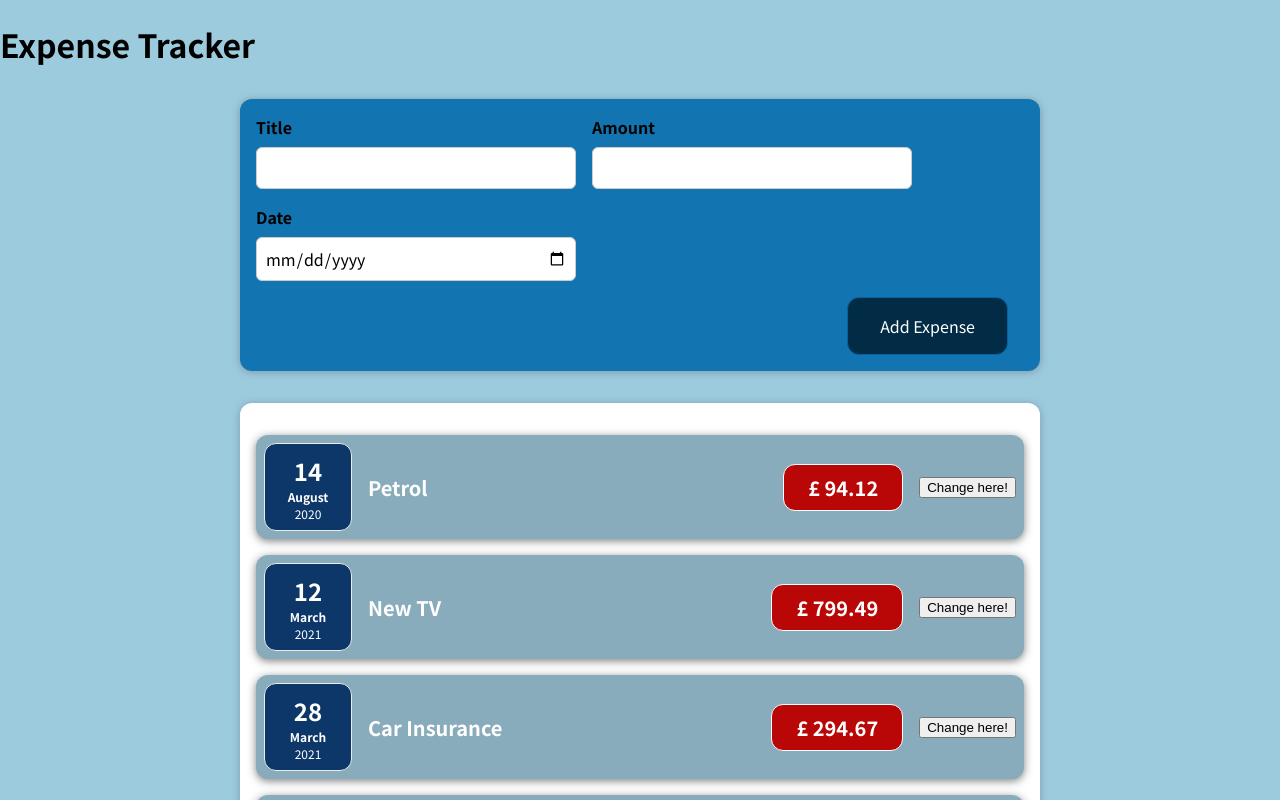
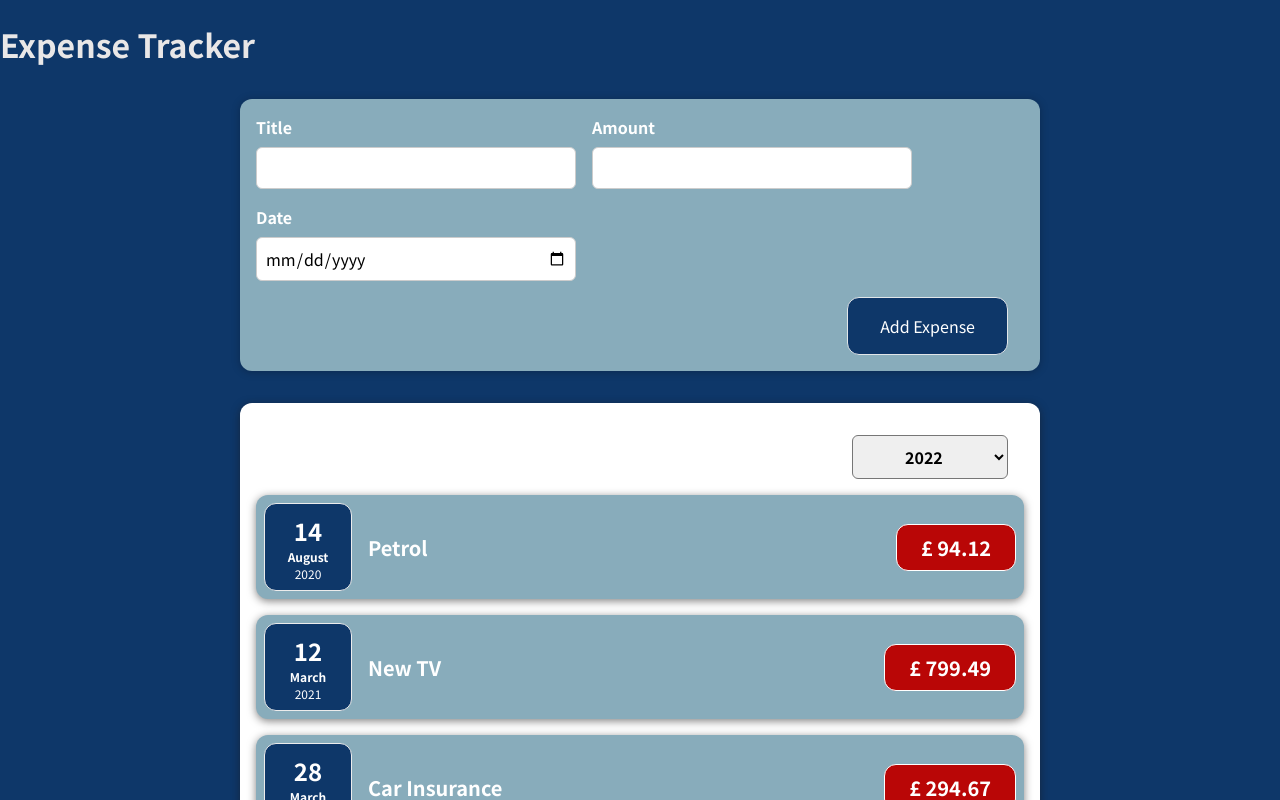
Before and after one commit to Jahad-Mohamed/expenseTracker, a React (Create React App) app: page / in a window 1280 px wide. Shown: the top 800 px of the page. Built offline with nearby package versions, Linux system fonts and the light colour scheme.

Commit message:
list, new data added dynamically

```diff
--- a/src/App.js
+++ b/src/App.js
@@ -1,8 +1,8 @@
 import Expenses from "./conponents/Expenses/Expenses";
 import NewExpense from "./conponents/NewExpense/NewExpense";
+import react, { useState } from "react";
 
-const App = () => {
-  const expenses = [
+const DUMMY_EXPENSES = [
   {
     id: "e1",
     title: "Petrol",
@@ -24,9 +24,13 @@ const App = () => {
   },
 ];
 
+const App = () => {
+  const [expenses, setExpenses] = useState(DUMMY_EXPENSES);
+
   const addExpenseHandler = (expense) => {
-    console.log("In App JS");
-    console.log(expense);
+    setExpenses((prevExpenses) => {
+      return [expense, ...prevExpenses];
+    });
   };
   return (
     <div>
--- a/src/conponents/Expenses/ExpenseItem.js
+++ b/src/conponents/Expenses/ExpenseItem.js
@@ -4,18 +4,12 @@ import ExpenseDate from "./ExpenseDate";
 import Card from "../UI/Card";
 
 const ExpenseItem = (props) => {
-  const [title, setTitle] = useState(props.title);
-
-  const clickHandler = () => {
-    setTitle("PAID IN FULL!");
-  };
   return (
     <Card className="expense-item">
       <ExpenseDate date={props.date} />
       <div className="expense-item__description">
-        <h2>{title}</h2>
+        <h2>{props.title}</h2>
         <div className="expense-item__price">£ {props.amount}</div>
-        <button onClick={clickHandler}>Change here!</button>
       </div>
     </Card>
   );
--- a/src/conponents/Expenses/Expenses.js
+++ b/src/conponents/Expenses/Expenses.js
@@ -1,31 +1,30 @@
-import React from "react";
+import React, { useState } from "react";
 import "./expenses.css";
 import ExpenseItem from "./ExpenseItem";
+import Card from "../UI/Card";
+import ExpensesFilter from "../ExpensesFilter/ExpensesFilter";
 
 const Expenses = (props) => {
+  const [filteredYear, setFilteredYear] = useState("2022");
+
+  const filterChangeHandler = (selectedYear) => {
+    setFilteredYear(selectedYear);
+  };
   return (
-    <div className="expenses">
-      <ExpenseItem
-        title={props.items[0].title}
-        amount={props.items[0].amount}
-        date={props.items[0].date}
-      />
-
-      <ExpenseItem
-        title={props.items[1].title}
-        amount={props.items[1].amount}
-        date={props.items[1].date}
-      />
-      <ExpenseItem
-        title={props.items[2].title}
-        amount={props.items[2].amount}
-        date={props.items[2].date}
-      />
-      <ExpenseItem
-        title={props.items[3].title}
-        amount={props.items[3].amount}
-        date={props.items[3].date}
-      />
+    <div>
+      <Card className="expenses">
+        <ExpensesFilter
+          selected={filteredYear}
+          onChangeFitler={filterChangeHandler}
+        />
+        {props.items.map((expense) => (
+          <ExpenseItem
+            title={expense.title}
+            amount={expense.amount}
+            date={expense.date}
+          />
+        ))}
+      </Card>
     </div>
   );
 };
--- a/src/conponents/ExpensesFilter/ExpensesFilter.js
+++ b/src/conponents/ExpensesFilter/ExpensesFilter.js
@@ -1,13 +1,17 @@
 import React from "react";
 
-import "./ExpensesFilter.css";
+import "./expensesFilter.css";
 
-const ExpensesFilter = () => {
+const ExpensesFilter = (props) => {
+  const filterChangeHandler = (event) => {
+    props.onChangeFitler(event.target.value);
+  };
+
   return (
     <div className="expenses-filter">
       <div className="expenses-filter__control">
         <label>Filter by year</label>
-        <select>
+        <select value={props.selected} onChange={filterChangeHandler}>
           <option value="2022">2022</option>
           <option value="2021">2021</option>
           <option value="2020">2020</option>
--- a/src/conponents/NewExpense/newExpense.css
+++ b/src/conponents/NewExpense/newExpense.css
@@ -1,5 +1,5 @@
 .new-expense {
-  background-color: #1274b1;
+  background-color: #88acbb;
   padding: 1rem;
   margin: 2rem auto;
   width: 50rem;
@@ -7,14 +7,15 @@
   border-radius: 12px;
   text-align: center;
   box-shadow: 0 1px 8px rgba(0, 0, 0, 0.25);
+  color: white;
 }
 
 .new-expense button {
   font: inherit;
   cursor: pointer;
   padding: 1rem 2rem;
-  border: 1px solid #0163a0;
-  background-color: #022c46;
+  border: 1px solid #e1e6e9;
+  background-color: #0e3769;
   color: white;
   border-radius: 12px;
   margin-right: 1rem;
@@ -22,8 +23,7 @@
 
 .new-expense button:hover,
 .new-expense button:active {
-  background-color: #15a5ff;
-  border-color: #15a5ff;
+  background-color: #03609a;
 }
 
 .new-expense button.alternative {
--- a/src/index.css
+++ b/src/index.css
@@ -10,5 +10,6 @@ html {
 
 body {
   margin: 0;
-  background-color: #9dcbde;
+  background-color: #0e3769;
+  color: rgb(233, 231, 231);
 }
```
Lines whose indentation alone changed are shown as unchanged.
